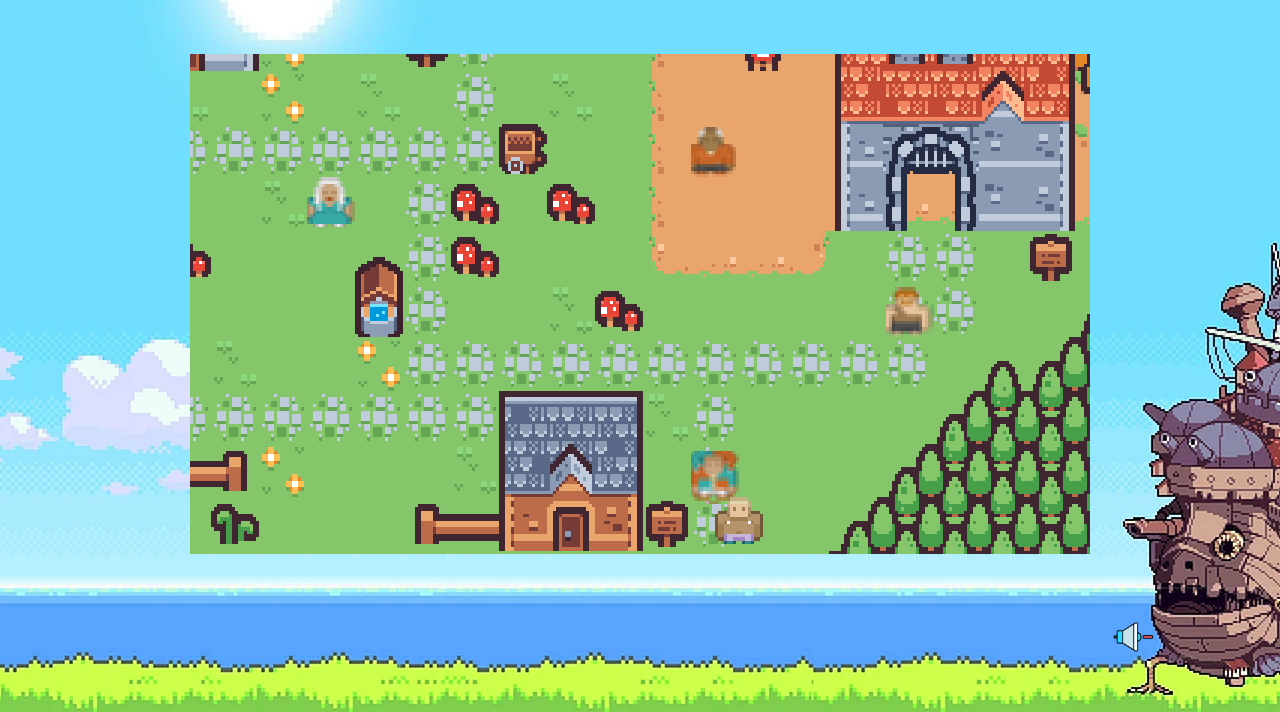
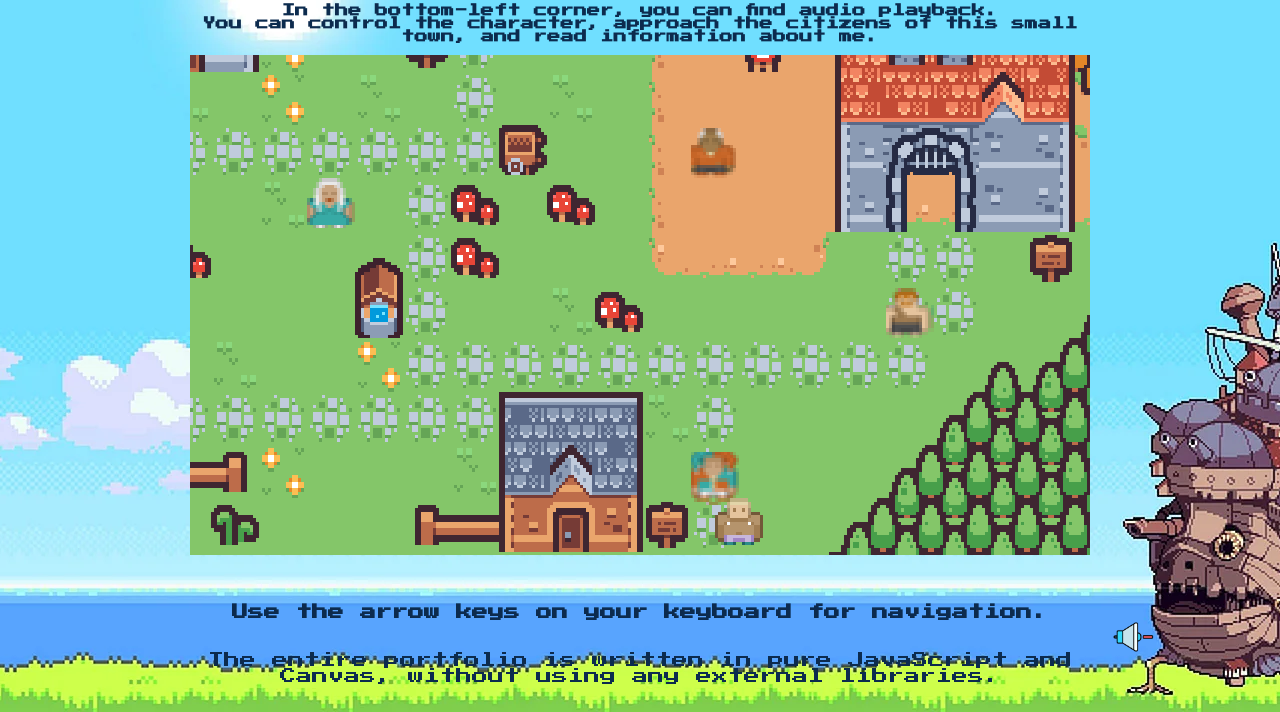
Before and after one commit to BeHappyDontWorry/BeHappyDontWorry.github.io, a website built with Vite: page index.html in a window 1280 px wide. Shown: the part 88-800 px from the top of the page. Built offline with nearby package versions, Linux system fonts and the light colour scheme.

Commit message:
final state

```diff
--- a/src/main.ts
+++ b/src/main.ts
@@ -4,9 +4,29 @@ import { InputSystem } from "./shared/Engine/InputSystem";
 
 document.querySelector<HTMLDivElement>("#app")!.innerHTML = `
     <div class="container">
+      <div class="intro">
+        <h1 class="text">
+          Welcome to my portfolio page.
+        </h1>
+        <h5 class="text">
+          In the bottom-left corner, you can find audio playback.
+          <br />
+          You can control the character, approach the citizens of this small town, and read information about me.
+        </h5>
+      </div>
       <canvas id="game"></canvas>
       <div id="notification">
-        Press E
+        <h2>
+          Press E
+        </h2>
+      </div>
+      <div class="intro">
+        <h4 class="text">
+          Use the arrow keys on your keyboard for navigation.
+        </h4>
+        <p class="text">
+          The entire portfolio is written in pure JavaScript and Canvas, without using any external libraries.
+        </p>
       </div>
       </div>
     <div id="modals_container" class="modals">
@@ -14,35 +34,35 @@ document.querySelector<HTMLDivElement>("#app")!.innerHTML = `
     <div class="overlay"></div>
     <div class="content">
       <div>
-        <h3 class="title">Professional experience</h3>
+        <h3 class="title dark-grey ">Professional experience</h3>
       </div>
       <div class="wokr_experience_container">
-        <h5 class="position">React Developer(Strong Middle) | 2022-2024</h5>
-        <p class="company">Gremcy</p>
+        <h5 class="position dark-grey">React Developer(Strong Middle) | 2022-2024</h5>
+        <p class="company dark-grey max-w-4 pb-16 l-s-l">Gremcy</p>
         <ul class="experience-list">
-          <li class="skill">
+          <li class="skill dark-grey max-w-4 pb-16 l-s-l">
             Developed web applications using React, Redux Toolkit, React Router,
             Typescript and modern frontend tools.
           </li>
-          <li class="skill">
+          <li class="skill dark-grey max-w-4 pb-16 l-s-l">
             Implemented Feature-Slides Design (FSD) architecture for better
             scalability and maintainability.
           </li>
-          <li class="skill">
+          <li class="skill dark-grey max-w-4 pb-16 l-s-l">
             Optimized application perfomance and enhanced user experience.
           </li>
-          <li class="skill">Conducted code reviews.</li>
+          <li class="skill dark-grey max-w-4 pb-16 l-s-l">Conducted code reviews.</li>
         </ul>
       </div>
       <div class="wokr_experience_container">
-        <h5 class="position">React Developer(Junior) | 2021-2022</h5>
-        <p class="company">Filancy</p>
-        <ul class="experience-list">
-          <li class="skill">
+        <h5 class="position dark-grey">React Developer(Junior) | 2021-2022</h5>
+        <p class="company dark-grey max-w-4 pb-16 l-s-l">Filancy</p>
+        <ul class="experience-list max-w-4 pb-16 l-s-l">
+          <li class="skill dark-grey max-w-4 pb-16 l-s-l">
             Built and maintained SPA applications with React.
           </li>
-          <li class="skill">Configured project builds using Webpack.</li>
-          <li class="skill">
+          <li class="skill dark-grey max-w-4 pb-16 l-s-l">Configured project builds using Webpack.</li>
+          <li class="skill dark-grey max-w-4 pb-16 l-s-l">
             Developed a React Native mobile app with API intergation and push
             notifications.
           </li>
@@ -53,78 +73,53 @@ document.querySelector<HTMLDivElement>("#app")!.innerHTML = `
   <div class="modal" id="23">
     <div class="overlay"></div>
     <div class="content">
-      <div>
-        <h3 class="title">Hobbies</h3>
+     <div>
+        <h3 class="title dark-grey">Hobbies & Interests</h3>
       </div>
       <div class="wokr_experience_container">
-        <h5 class="position">React Developer(Strong Middle) | 2022-2024</h5>
-        <p class="company">Gremcy</p>
         <ul class="experience-list">
-          <li class="skill">
-            Developed web applications using React, Redux Toolkit, React Router,
-            Typescript and modern frontend tools.
+          <li class="skill dark-grey max-w-4 pb-16 l-s-l">
+            sports
           </li>
-          <li class="skill">
-            Implemented Feature-Slides Design (FSD) architecture for better
-            scalability and maintainability.
+          <li class="skill dark-grey max-w-4 pb-16 l-s-l">
+            reading
           </li>
-          <li class="skill">
-            Optimized application perfomance and enhanced user experience.
+          <li class="skill dark-grey max-w-4 pb-16 l-s-l">
+            gaming
           </li>
-          <li class="skill">Conducted code reviews.</li>
-        </ul>
-      </div>
-      <div class="wokr_experience_container">
-        <h5 class="position">React Developer(Junior) | 2021-2022</h5>
-        <p class="company">Filancy</p>
-        <ul class="experience-list">
-          <li class="skill">
-            Built and maintained SPA applications with React.
+          <li class="skill dark-grey max-w-4 pb-16 l-s-l">
+            traveling (visited more than 15 countries)
           </li>
-          <li class="skill">Configured project builds using Webpack.</li>
-          <li class="skill">
-            Developed a React Native mobile app with API intergation and push
-            notifications.
+          <li class="skill dark-grey max-w-4 pb-16 l-s-l">
+            singing
+          </li>
+          <li class="skill dark-grey max-w-4 pb-16 l-s-l">
+            game development as a creative hobby
           </li>
         </ul>
       </div>
-    </div>
-  </div>
-  <div class="modal" id="24">
-    <div class="overlay"></div>
-    <div class="content">
-      <div>
-        <h3 class="title">Education</h3>
+       <div>
+        <h3 class="title dark-grey">Technical Skills</h3>
       </div>
       <div class="wokr_experience_container">
-        <h5 class="position">Maritime College named after O.I.Marinesko of National University "Odessa Maritime Academy"</h5>
-        <p class="company">2017-2020</p>
+       <h5 class="position dark-grey">Languages & Technologies:</h5>
         <ul class="experience-list">
-          <li class="skill">
-            Developed web applications using React, Redux Toolkit, React Router,
-            Typescript and modern frontend tools.
+          <li class="skill dark-grey max-w-4 pb-16 l-s-l">
+            HTML, CSS, JavaScript, TypeScript, React, WebGL, C#, .NET
           </li>
-          <li class="skill">
-            Implemented Feature-Slides Design (FSD) architecture for better
-            scalability and maintainability.
+        </ul>
+
+       <h5 class="position dark-grey">Tools & Platforms:</h5>
+        <ul class="experience-list">
+          <li class="skill dark-grey max-w-4 pb-16 l-s-l">
+            Git, Figma, Unity
           </li>
-          <li class="skill">
-            Optimized application perfomance and enhanced user experience.
-          </li>
-          <li class="skill">Conducted code reviews.</li>
         </ul>
-      </div>
-      <div class="wokr_experience_container">
-        <h5 class="position">React Developer(Junior) | 2021-2022</h5>
-        <p class="company">Filancy</p>
+
+       <h5 class="position dark-grey">Strengths:</h5>
         <ul class="experience-list">
-          <li class="skill">
-            Built and maintained SPA applications with React.
-          </li>
-          <li class="skill">Configured project builds using Webpack.</li>
-          <li class="skill">
-            Developed a React Native mobile app with API intergation and push
-            notifications.
+          <li class="skill dark-grey max-w-4 pb-16 l-s-l">
+            clean code, application architecture, design patterns, problem-solving
           </li>
         </ul>
       </div>
@@ -134,37 +129,78 @@ document.querySelector<HTMLDivElement>("#app")!.innerHTML = `
     <div class="overlay"></div>
     <div class="content">
       <div>
-        <h3 class="title">About me</h3>
+        <h3 class="title dark-grey">Education</h3>
       </div>
       <div class="wokr_experience_container">
-        <h5 class="position">React Developer(Strong Middle) | 2022-2024</h5>
-        <p class="company">Gremcy</p>
         <ul class="experience-list">
-          <li class="skill">
-            Developed web applications using React, Redux Toolkit, React Router,
-            Typescript and modern frontend tools.
+          <li class="skill dark-grey max-w-4 pb-16 l-s-l">
+            Maritime College named after O.I.Marinesko of National University "Odessa Maritime Academy" | Marine engineer
           </li>
-          <li class="skill">
-            Implemented Feature-Slides Design (FSD) architecture for better
-            scalability and maintainability.
+          <li class="skill dark-grey max-w-4 pb-16 l-s-l">
+            Web Development Courses at Odesa Polytechnic University
           </li>
-          <li class="skill">
-            Optimized application perfomance and enhanced user experience.
+          <li class="skill dark-grey max-w-4 pb-16 l-s-l">
+            JAMK University of Applied Sciences, ICT Program — currently studying
           </li>
-          <li class="skill">Conducted code reviews.</li>
         </ul>
       </div>
+       <div>
+        <h3 class="title dark-grey">My Approach & Values</h3>
+      </div>
       <div class="wokr_experience_container">
-        <h5 class="position">React Developer(Junior) | 2021-2022</h5>
-        <p class="company">Filancy</p>
+       <h5 class="position dark-grey">I believe great development combines logic and creativity.</h5>
+       <h5 class="position dark-grey">My core principles are:</h5>
         <ul class="experience-list">
-          <li class="skill">
-            Built and maintained SPA applications with React.
+          <li class="skill dark-grey max-w-4 pb-16 l-s-l">
+            clean and maintainable code
           </li>
-          <li class="skill">Configured project builds using Webpack.</li>
-          <li class="skill">
-            Developed a React Native mobile app with API intergation and push
-            notifications.
+           <li class="skill dark-grey max-w-4 pb-16 l-s-l">
+            structured thinking
+          </li>
+           <li class="skill dark-grey max-w-4 pb-16 l-s-l">
+            continuous learning
+          </li>
+           <li class="skill dark-grey max-w-4 pb-16 l-s-l">
+            responsibility
+          </li>
+           <li class="skill dark-grey max-w-4 pb-16 l-s-l">
+            speed and efficiency
+          </li>
+           <li class="skill dark-grey max-w-4 pb-16 l-s-l">
+            strong communication and problem-solving
+          </li>
+
+        </ul>
+      </div>
+    </div>
+  </div>
+  <div class="modal" id="24">
+    <div class="overlay"></div>
+    <div class="content">
+      <div>
+        <h3 class="title dark-grey">About me</h3>
+      </div>
+      <div class="wokr_experience_container">
+        <h5 class="position max-w-4 pb-16 l-s-l dark-grey">
+          Hi! My name is Serhii Ryzhkov,I'm a Front-end Developer from Odesa, Ukraine, with over 4 years of experience creating modern, fast, and visually engaging web applications.
+          I worked as a strong Middle/Senior skill level and continuously expand my knowledge in both front-end and back-end development.
+        </h5>
+          <h5 class="position max-w-4 pb-16 l-s-l dark-grey">
+            I specialize in building interactive and high-performance web applications, focusing on clean architecture, design patterns, scalability, and code quality.
+          </h5>
+      </div>
+
+      <div class="wokr_experience_container">
+       <h5 class="position dark-grey">I’m currently focused on:</h5>
+        <ul class="experience-list">
+          <li class="skill dark-grey max-w-4 pb-16 l-s-l">
+            finding new professional opportunities
+          </li>
+          <li class="skill dark-grey max-w-4 pb-16 l-s-l">
+            expanding my portfolio project
+          </li>
+          <li class="skill dark-grey max-w-4 pb-16 l-s-l">
+            deepening my knowledge in both front-end and back-end development
           </li>
         </ul>
       </div>
--- a/src/shared/Engine/InputSystem.ts
+++ b/src/shared/Engine/InputSystem.ts
@@ -19,7 +19,6 @@ export abstract class InputSystem implements IInputSystem {
    window.addEventListener('keyup',(e) => {
       const modalID = getStoreField('colliders');
        if (e.code === "KeyE" && !e.repeat && modalID.id) {
-         console.log(modalID);
           modals.forEach((element)=> {
             if(Number(element.id) === Number(modalID.id)){
                element?.classList.toggle("open");
--- a/src/styles/global.scss
+++ b/src/styles/global.scss
@@ -19,19 +19,41 @@ h1,h2,h3,h4,h5,h6{
     visibility: visible;
     transition: all 0.3s ease;
 }
+.dark-grey{
+    color:#050E3C;
+}
+.max-w-4{
+    max-width: 70%;
+}
+.pb-16{
+    padding-bottom: 16px;
+}
+.l-s-l {
+    line-height: 32px;
+}
 .container{
     display: flex;
     align-items: center;
-    justify-content: center;
+    justify-content: space-evenly;
     height: 100vh;
     flex-direction: column;
+    .intro{
+        max-width: 900px;
+        display: flex;
+        flex-direction: column;
+        gap: 16px;
+        .text{
+            text-align: center;
+            color: #0C2B4E;
+        }
+    }
 }
 .modals{
     position: absolute;
     top: 0;
     left: 0;
-        right: 0;
-        bottom: 0;
+    right: 0;
+    bottom: 0;
     .modal{
         position: absolute;
         top: 0;
@@ -44,6 +66,7 @@ h1,h2,h3,h4,h5,h6{
         opacity: 0;
         visibility: hidden;
         pointer-events: none;
+        background-image: url("../shared/assets/map/wallpaper.webp");
         .overlay{
             position: absolute;
             top: 0;
@@ -62,8 +85,11 @@ h1,h2,h3,h4,h5,h6{
             width: 90vw;
             z-index: 3;
             border-radius: 30px;
-            background-color: #ffff;
+            background-image: url("../shared/assets/map/modals_wallpaper.png");
+            background-repeat: no-repeat;
+            background-size: cover;
             padding: 20px;
+            overflow-y: auto;
             .title{
                 font-size: 28px;
             }
```
Also changed, not shown: index.html (+1 -0 lines), src/counter.ts (deleted, +0 -9 lines), src/index.ts (deleted, +0 -7 lines), src/shared/assets/map/modals_wallpaper.png (added).
